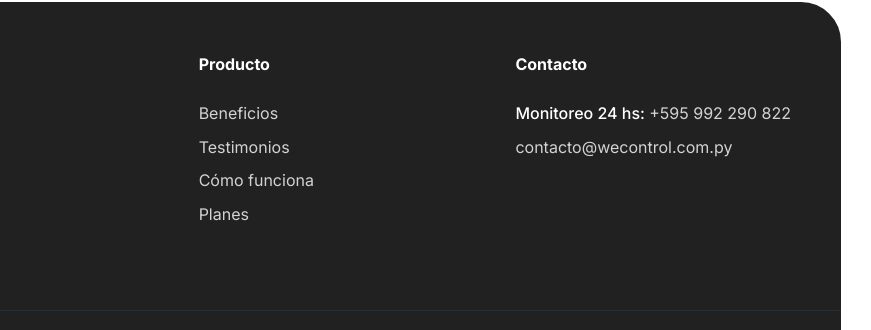
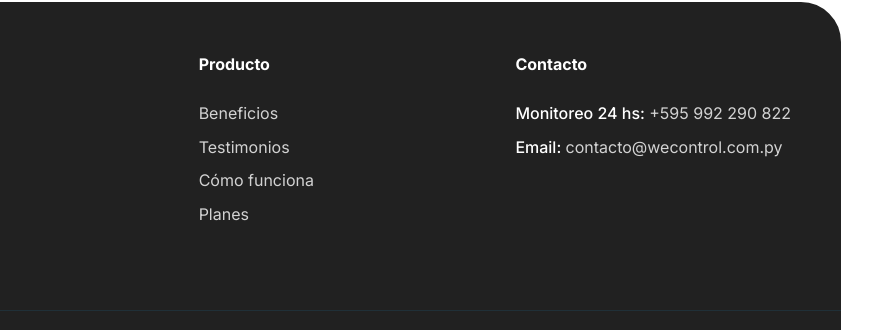
Before and after one commit to ChinoZanotti/wecontrol-website, a website: page index.html in a window 1280 px wide. Shown: the part 5099-5429 px from the top of the page, 409-1280 px from the left. Drawn offline with Linux system fonts and the light colour scheme.

Commit message:
Apply client-requested text corrections

```diff
--- a/index.html
+++ b/index.html
@@ -495,7 +495,7 @@
                     <h4>Contacto</h4>
                     <ul>
                         <li><strong>Monitoreo 24 hs: </strong><a href="tel:+595992290822">+595 992 290 822</a></li>
-                        <li><a href="mailto:contacto@wecontrol.com.py">contacto@wecontrol.com.py</a></li>
+                        <li><strong>Email: </strong><a href="mailto:contacto@wecontrol.com.py">contacto@wecontrol.com.py</a></li>
                     </ul>
                 </div>
             </div>
```
